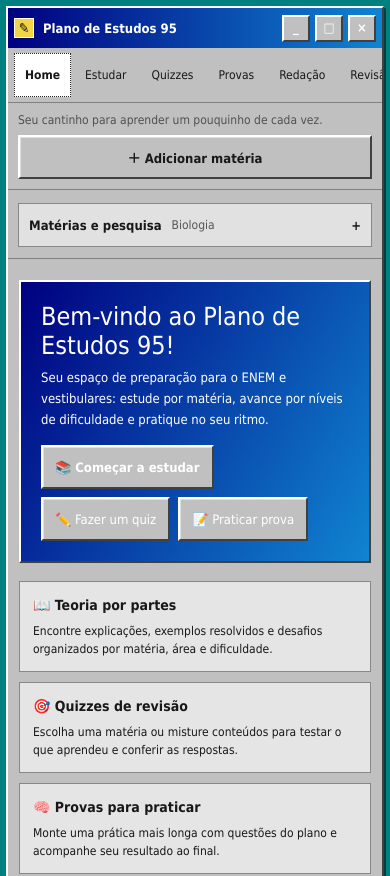
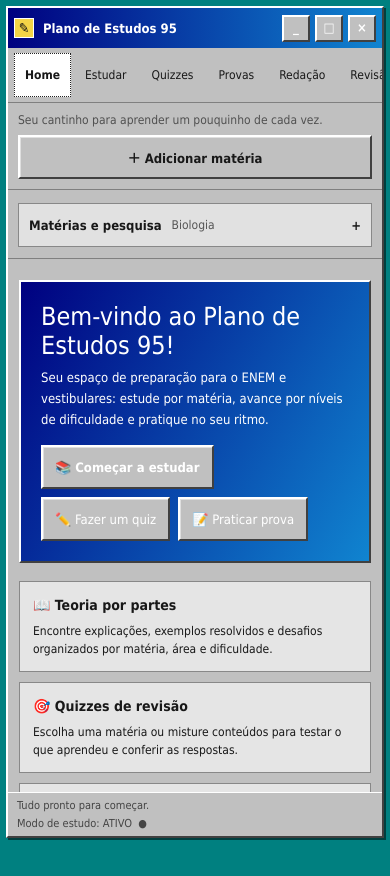
Before and after one commit to silvamike1710-oss/StudyPlan, a plain HTML site: page index.html in a window 390 px wide. Shown: the top 876 px of the page. After the commit the page ends 844 px from the top, so only its background shows below. Drawn offline with Linux system fonts and the light colour scheme.

Commit message:
fixing ratios

```diff
--- a/css/styles.css
+++ b/css/styles.css
@@ -12,7 +12,7 @@
 }
 
 * { box-sizing: border-box; }
-body { margin: 0; min-height: 100vh; padding: 28px; }
+body { --page-gutter: 16px; margin: 0; min-height: 100vh; padding: var(--page-gutter); }
 button, input, textarea { font: inherit; }
 button { color: inherit; cursor: pointer; }
 button:focus-visible, input:focus-visible, textarea:focus-visible {
@@ -20,8 +20,12 @@ button:focus-visible, input:focus-visible, textarea:focus-visible {
   outline-offset: -4px;
 }
 
-.desktop { width: min(1120px, 100%); margin: 0 auto; }
+.desktop { width: 100%; min-height: calc(100vh - 2 * var(--page-gutter)); margin: 0 auto; }
 .window {
+  display: flex;
+  flex-direction: column;
+  height: calc(100vh - 2 * var(--page-gutter));
+  overflow: hidden;
   background: var(--panel);
   border: 2px solid;
   border-color: var(--line-light) var(--line-deep) var(--line-deep) var(--line-light);
@@ -60,7 +64,7 @@ button:focus-visible, input:focus-visible, textarea:focus-visible {
 .win-button:active { border-color: var(--line-deep) var(--line-light) var(--line-light) var(--line-deep); box-shadow: inset 1px 1px var(--line-dark); }
 .win-button.primary { font-weight: bold; }
 
-.workspace { display: grid; grid-template-columns: 230px minmax(0, 1fr); min-height: 610px; }
+.workspace { display: grid; grid-template-columns: 230px minmax(0, 1fr); flex: 1; min-height: 0; overflow: auto; }
 .sidebar { padding: 13px 10px; border-right: 1px solid var(--line-dark); }
 .subject-picker > summary { display: none; }
 .section-label { margin: 3px 4px 10px; color: #555; text-transform: uppercase; letter-spacing: .08em; font-size: 10px; font-weight: bold; }
@@ -172,7 +176,7 @@ button:focus-visible, input:focus-visible, textarea:focus-visible {
 .review-card strong { display: block; margin-bottom: 4px; }
 body.focus-mode { padding: 0; background: #c0c0c0; }
 body.focus-mode .desktop { width: 100%; }
-body.focus-mode .window { min-height: 100vh; border: 0; box-shadow: none; }
+body.focus-mode .window { height: 100vh; min-height: 100vh; border: 0; box-shadow: none; }
 body.focus-mode .titlebar, body.focus-mode .menu-bar, body.focus-mode .toolbar, body.focus-mode .sidebar { display: none; }
 body.focus-mode .statusbar { display: none; }
 body.focus-mode .workspace { display: block; min-height: 100vh; }
@@ -310,7 +314,7 @@ dialog::backdrop { background: rgb(0 0 0 / 35%); }
 .empty-state h2 { font-size: 18px; font-weight: normal; }
 
 @media (max-width: 900px) {
-  body { padding: 12px; }
+  body { --page-gutter: 12px; }
   .workspace { grid-template-columns: 1fr; }
   .win-button, .menu-button, .difficulty-tab, .category-tab, .part-tab { min-height: 44px; }
   .search-box input, .form-row input, .form-row select, .practice-setup select { min-height: 44px; }
@@ -353,7 +357,7 @@ dialog::backdrop { background: rgb(0 0 0 / 35%); }
   .table-scroll > table { width: max-content; min-width: 100%; }
 }
 @media (max-width: 600px) {
-  body { padding: 6px; }
+  body { --page-gutter: 6px; }
   .desktop { width: 100%; }
   .window { min-width: 0; }
   .titlebar { min-height: 40px; }
@@ -400,7 +404,7 @@ dialog::backdrop { background: rgb(0 0 0 / 35%); }
   .dialog-actions .win-button { min-height: 44px; }
 }
 @media (max-width: 380px) {
-  body { padding: 4px; }
+  body { --page-gutter: 4px; }
   .titlebar { gap: 6px; }
   .titlebar-controls { display: none; }
   .menu-button { padding-inline: 8px; }
```
